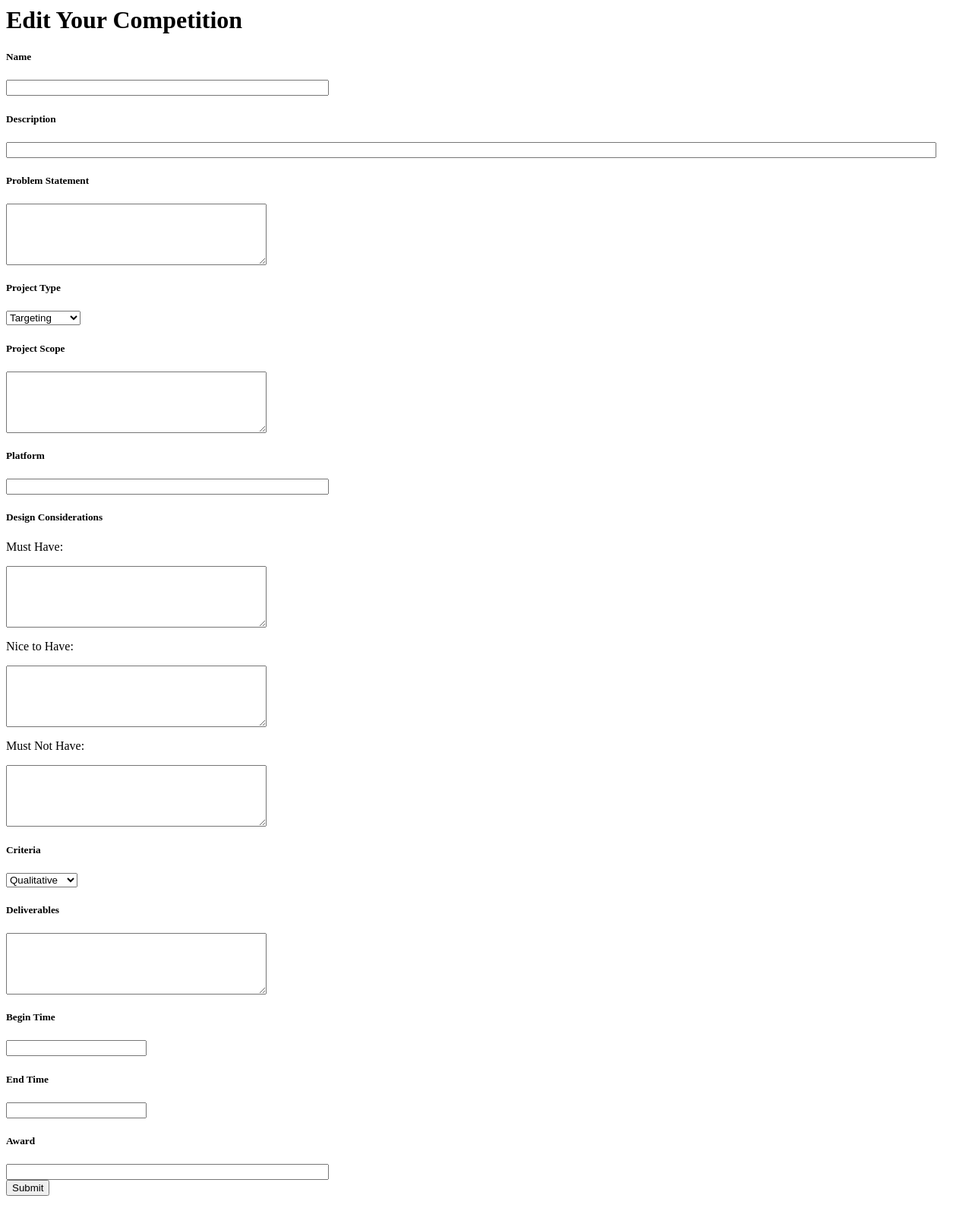
After one commit to fzheng/marketingbazar-php, a CodeIgniter app: page /competitions/update in a window 1280 px wide. The commit adds this page. Shown: the whole page at 76% size. Run offline with CodeIgniter, Linux system fonts and the light colour scheme; some libraries are stand-ins or nearby versions.

Commit message:
Adding edits and updates with timepickers

```diff
--- a/application/config/form_validation.php
+++ b/application/config/form_validation.php
@@ -146,6 +146,11 @@
 							'field' => 'award',
 							'label' => 'Award',
 							'rules' => 'trim|required'
+					),
+					array(
+							'field' => 'id',
+							'label' => 'id',
+							'rules' => 'trim'
 					)
 			)
 	);
--- a/application/controllers/competitions.php
+++ b/application/controllers/competitions.php
@@ -10,6 +10,8 @@ class Competitions extends CI_Controller {
 	function index() {
 		$data['title'] = 'Competitions';
 		$data['description'] = 'Your list of competitions';
+		$this->load->model('competition_model');
+		$data['records'] = $this->competition_model->retrieve_by_user_id($this->_current_user_id());
 		$this->load->view('competitions/index', $data);
 	}
 
@@ -19,7 +21,9 @@ class Competitions extends CI_Controller {
 		$this->load->library('form_validation');
 
 		if ($this->form_validation->run() == FALSE) {
-			$this->load->view('competitions/create');
+			$result['validation_error'] = TRUE;
+			$result['action'] = 'create';
+			$this->load->view('competitions/form', $result);
 		} else {
 			$this->load->model('competition_model');
 			$data = $this->_get_post_data();
@@ -31,8 +35,36 @@ class Competitions extends CI_Controller {
 		}
 	}
 
+	function edit($id) {
+		$this->load->model('competition_model');
+		$record = $this->competition_model->retrieve_entry($this->_current_user_id(), intval($id));
+		$record['action'] = 'update';
+		$this->load->view('competitions/form', $record);
+	}
+
+	function update() {
+		$this->load->helper(array('form', 'url'));
+
+		$this->load->library('form_validation');
+
+		if ($this->form_validation->run() == FALSE) {
+			$result['validation_error'] = TRUE;
+			$result['action'] = 'update';
+			$this->load->view('competitions/form', $result);
+		} else {
+			$this->load->model('competition_model');
+			$data = $this->_get_post_data();
+			$result = $this->competition_model->update_entry(intval($this->input->post('id')), $data);
+			if($result === TRUE) {
+			} else {
+			}
+			redirect('competitions');
+		}
+	}
+
 	function _get_post_data() {
 		$data = array(
+			'user_id' => $this->_current_user_id(),
 			'name' => $this->input->post('name'),
 			'description' => $this->input->post('description'),
 			'statement' => $this->input->post('statement'),
@@ -51,6 +83,10 @@ class Competitions extends CI_Controller {
 		return $data;
 	}
 
+	function _current_user_id() {
+		return 0;
+	}
+
 	function _check_valid_name($name) {
 		if ($name == 'test') {
 			$this->form_validation->set_message('_check_valid_name', 'The %s field can not be the word "test"');
--- /dev/null
+++ b/application/views/competitions/form.php
@@ -0,0 +1,134 @@
+<html>
+<head>
+<title>Competition Form</title>
+<link rel="stylesheet" type="text/css" href="/www/css/jquery-ui-1.9.2.custom.css">
+<link rel="stylesheet" type="text/css" href="/www/css/jquery-ui-timepicker-addon.css">
+<script src="//ajax.googleapis.com/ajax/libs/jquery/1.8.3/jquery.min.js"></script>
+<script src="//ajax.googleapis.com/ajax/libs/jqueryui/1.9.2/jquery-ui.min.js"></script>
+<script src="/www/js/jquery-ui-timepicker-addon.js"></script>
+</head>
+<body>
+<h1>Edit Your Competition</h1>
+
+<?php if(isset($validation_error) && $validation_error === TRUE) echo validation_errors(); ?>
+
+<?php if($action === 'update'): ?>
+<form action="/competitions/update" method="post" accept-charset="utf-8">
+<?php elseif($action === 'create'): ?>
+<form action="/competitions/create" method="post" accept-charset="utf-8">
+<?php endif; ?>
+
+<h5>Name</h5>
+<input type="text" name="name" value="<?= isset($name) ? $name : set_value('name'); ?>" size="50" />
+
+<h5>Description</h5>
+<input type="text" name="description" value="<?= isset($description) ? $description : set_value('description'); ?>" size="150" />
+
+<h5>Problem Statement</h5>
+<textarea cols="40" rows="5" name="statement">
+<?= isset($statement) ? $statement : set_value('statement'); ?>
+</textarea>
+
+<h5>Project Type</h5>
+<select name="project_type">
+<?php if (isset($project_type)): ?>
+<option value="Targeting"  <?= $project_type === 'Targeting' ? 'selected="selected"' : '' ?>>Targeting</option>
+<option value="Engagement" <?= $project_type === 'Engagement' ? 'selected="selected"' : '' ?>>Engagement</option>
+<option value="Alignment" <?= $project_type === 'Alignment' ? 'selected="selected"' : '' ?>>Alignment</option>
+<option value="Automation" <?= $project_type === 'Automation' ? 'selected="selected"' : '' ?>>Automation</option>
+<option value="Analytics" <?= $project_type === 'Analytics' ? 'selected="selected"' : '' ?>>Analytics</option>
+<?php else: ?>
+<option value="Targeting"  <?= set_select('project_type', 'Targeting'); ?>>Targeting</option>
+<option value="Engagement" <?= set_select('project_type', 'Engagement'); ?>>Engagement</option>
+<option value="Alignment" <?= set_select('project_type', 'Alignment'); ?>>Alignment</option>
+<option value="Automation" <?= set_select('project_type', 'Automation'); ?>>Automation</option>
+<option value="Analytics" <?= set_select('project_type', 'Analytics'); ?>>Analytics</option>
+<?php endif; ?>
+</select>
+
+<h5>Project Scope</h5>
+<textarea cols="40" rows="5" name="scope">
+<?= isset($scope) ? $scope : set_value('scope'); ?>
+</textarea>
+
+<h5>Platform</h5>
+<input type="text" name="platform" value="<?= isset($platform) ? $platform : set_value('platform'); ?>" size="50" />
+
+<h5>Design Considerations</h5>
+<div>
+<p>Must Have:</p>
+<textarea cols="40" rows="5" name="must_haves">
+<?= isset($must_haves) ? $must_haves : set_value('must_haves'); ?>
+</textarea>
+</div>
+<div>
+<p>Nice to Have:</p>
+<textarea cols="40" rows="5" name="nice_haves">
+<?= isset($nice_haves) ? $nice_haves : set_value('nice_haves'); ?>
+</textarea>
+</div>
+<div>
+<p>Must Not Have:</p>
+<textarea cols="40" rows="5" name="not_haves">
+<?= isset($not_haves) ? $not_haves : set_value('not_haves'); ?>
+</textarea>
+</div>
+
+<h5>Criteria</h5>
+<select name="criteria">
+<?php if(isset($criteria)): ?>
+<option value="Qualitative" <?= $criteria === 'Qualitative' ? 'selected="selected"' : '' ?>>Qualitative</option>
+<option value="Quantitative" <?= $criteria === 'Quantitative' ? 'selected="selected"' : '' ?>>Quantitative</option>
+<?php else: ?>
+<option value="Qualitative" <?= set_select('criteria', 'Qualitative'); ?>>Qualitative</option>
+<option value="Quantitative" <?= set_select('criteria', 'Quantitative'); ?>>Quantitative</option>
+<?php endif; ?>
+</select>
+
+<h5>Deliverables</h5>
+<textarea cols="40" rows="5" name="deliverables">
+<?= isset($deliverables) ? $deliverables : set_value('deliverables'); ?>
+</textarea>
+
+<h5>Begin Time</h5>
+<input id="begin_at" type="text" name="begin_at" value="<?= isset($begin_at) ? $begin_at : set_value('begin_at'); ?>" size="20" />
+
+<h5>End Time</h5>
+<input id="end_at" type="text" name="end_at" value="<?= isset($end_at) ? $end_at : set_value('end_at'); ?>" size="20" />
+
+<h5>Award</h5>
+<input type="text" name="award" value="<?= isset($award) ? $award : set_value('award'); ?>" size="50" />
+
+<div><input type="submit" value="Submit" /></div>
+
+<?php if($action === 'update'): ?>
+<input type="hidden" name="id" value="<?= isset($id) ? $id : set_value('id'); ?>" />
+<?php endif; ?>
+</form>
+
+<script>
+$(function() {
+	function roundMinutes(date) {
+
+	    date.setHours(date.getHours() + 1);
+	    date.setMinutes(0);
+		date.setSeconds(0);
+	    return date;
+	}
+
+	var config = {
+			"dateTimePicker": {
+	        	dateFormat: "yy-mm-dd",
+	           	minDate: roundMinutes(new Date()),
+	           	timeFormat: "H:mm:ss",
+	           	stepHour: 1,
+	        	showMinute: false,
+	        	showSecond: false
+	        }
+		};
+		$('#begin_at').datetimepicker(config.dateTimePicker);
+		$('#end_at').datetimepicker(config.dateTimePicker);
+});
+</script>
+</body>
+</html>
```
Also changed, not shown: application/models/competition_model.php (+21 -2 lines), application/views/competitions/create.php (deleted, +0 -85 lines), application/views/competitions/index.php (+21 -0 lines).
